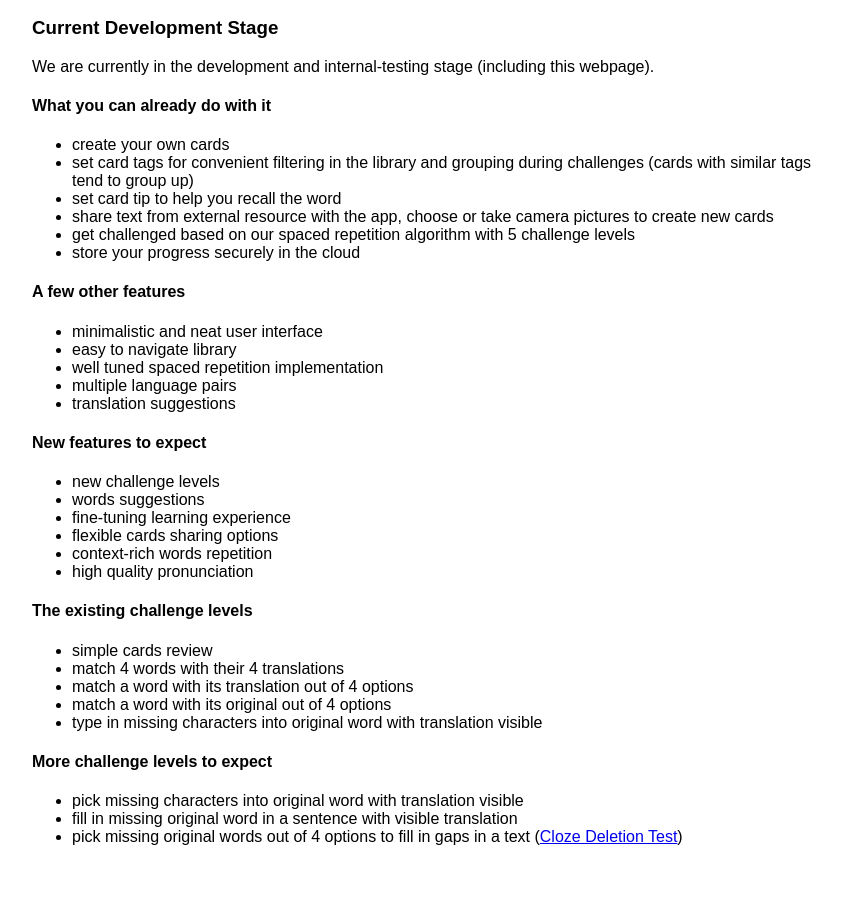
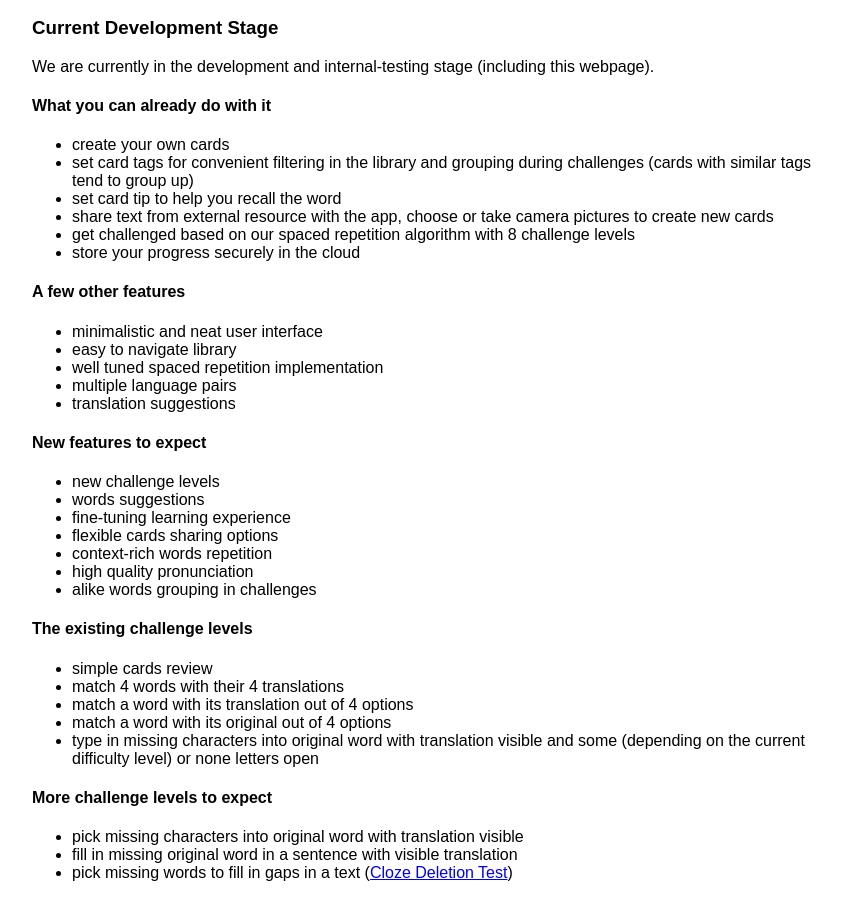
Before and after one commit to Kortzapp/kortzapp.github.io, a Gatsby site: page /stage in a window 1280 px wide and 1079 px high. Shown: the part 161-1079 px from the top of the page, without its empty margins (208-1071 px from the left). Built offline with nearby package versions, Linux system fonts and the light colour scheme; Gatsby itself is replaced by a stand-in of ours.

Commit message:
challenges info

```diff
--- a/src/pages/stage.js
+++ b/src/pages/stage.js
@@ -29,7 +29,7 @@ const Stage = () => {
                                 new cards
                             </li>
                             <li>
-                                get challenged based on our spaced repetition algorithm with 5 challenge levels
+                                get challenged based on our spaced repetition algorithm with 8 challenge levels
                             </li>
                             <li>
                                 store your progress securely in the cloud
@@ -73,6 +73,9 @@ const Stage = () => {
                             <li>
                                 high quality pronunciation
                             </li>
+                            <li>
+                                alike words grouping in challenges
+                            </li>
                         </ul>
                     </p>
                 </section>
@@ -84,13 +87,13 @@ const Stage = () => {
                         <li>match 4 words with their 4 translations</li>
                         <li>match a word with its translation out of 4 options</li>
                         <li>match a word with its original out of 4 options</li>
-                        <li>type in missing characters into original word with translation visible</li>
+                        <li>type in missing characters into original word with translation visible and some (depending on the current difficulty level) or none letters open</li>
                     </ul>
                     <h4>More challenge levels to expect</h4>
                     <ul>
                         <li>pick missing characters into original word with translation visible</li>
                         <li>fill in missing original word in a sentence with visible translation</li>
-                        <li>pick missing original words out of 4 options to fill in gaps in a text (<a
+                        <li>pick missing words to fill in gaps in a text (<a
                             href={"https://en.wikipedia.org/wiki/Cloze_test"}>Cloze Deletion Test</a>)
                         </li>
                     </ul>
```
